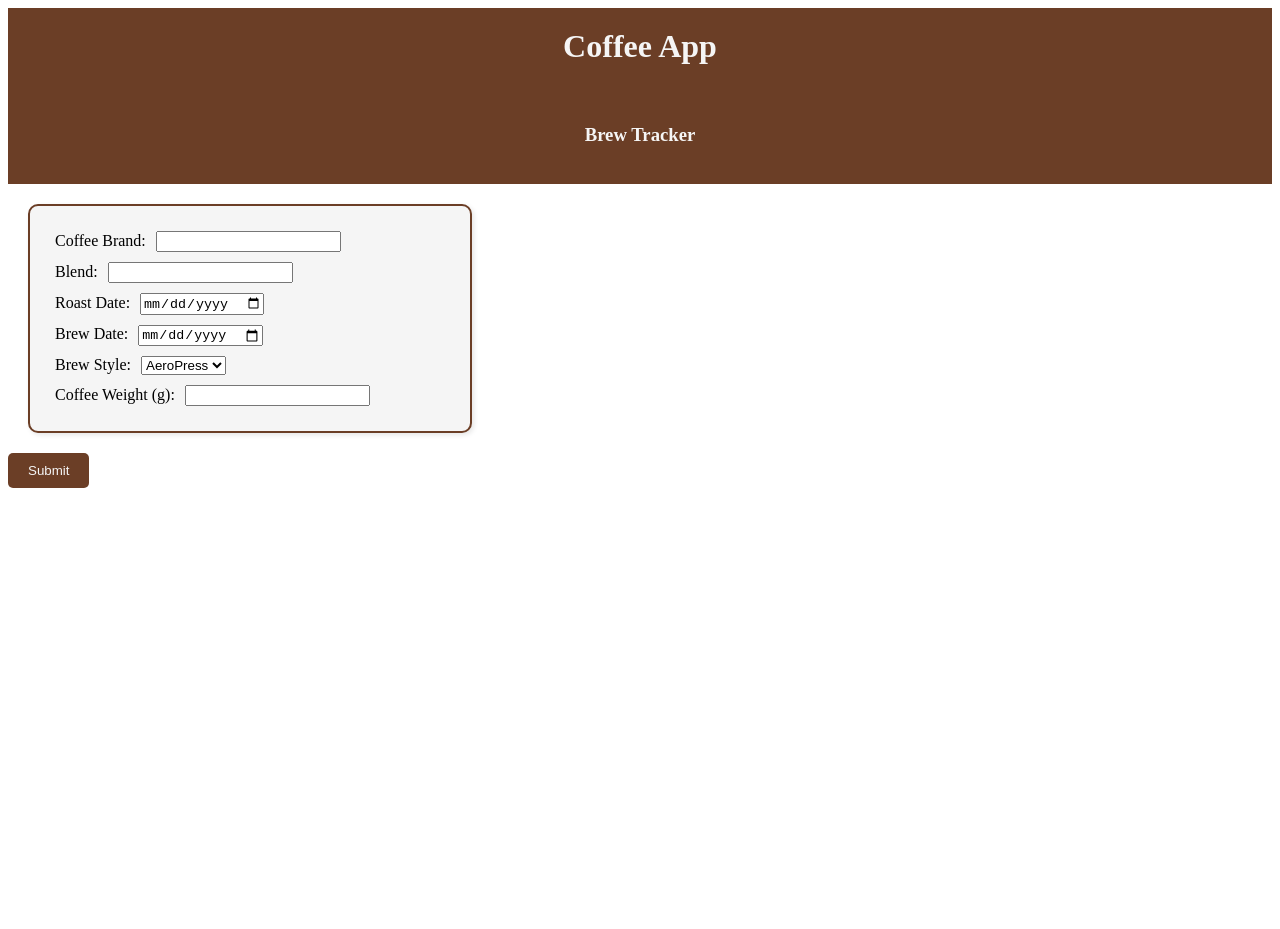
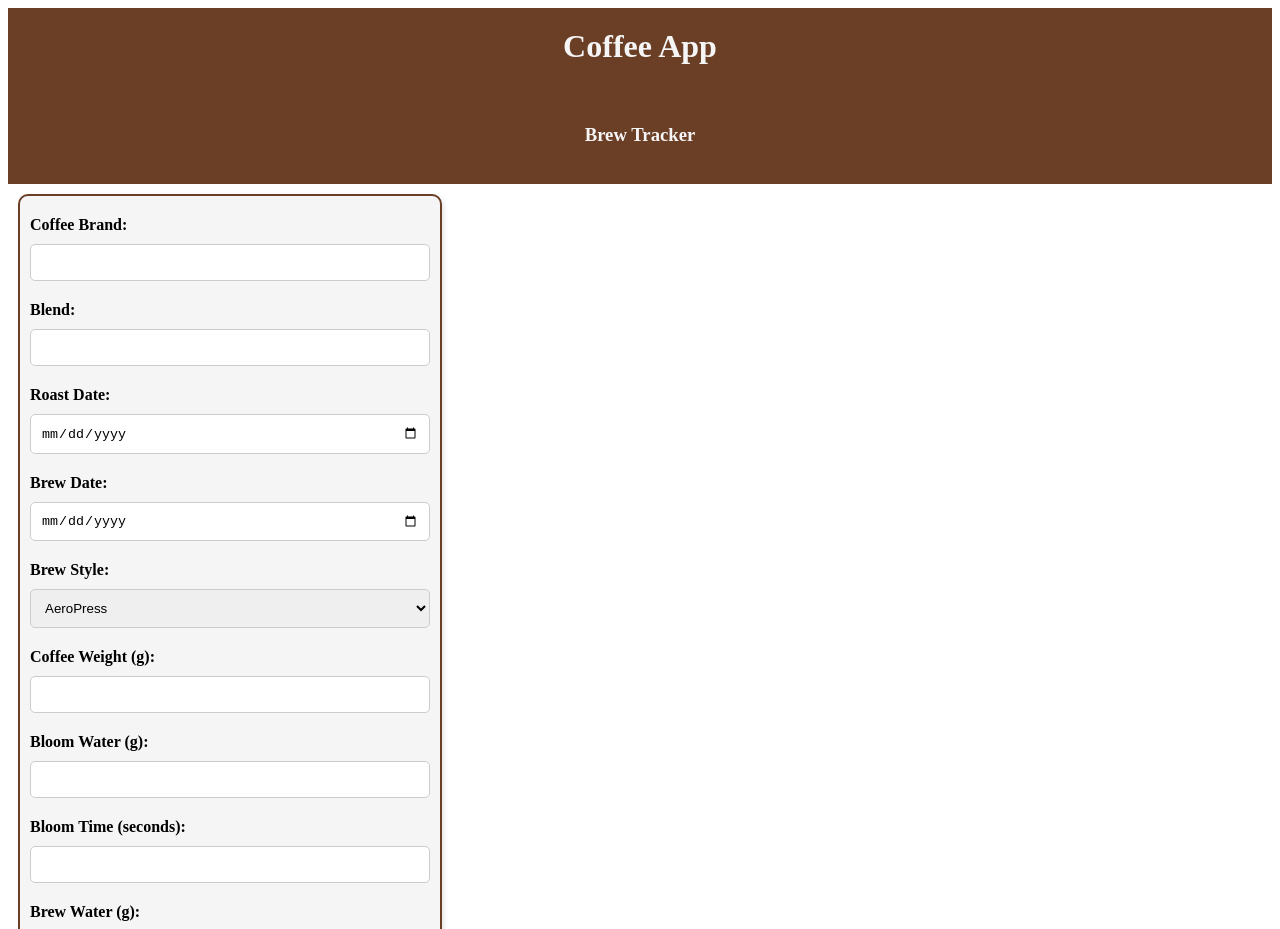
Before and after one commit to MitchellHayes/coffee-app, an Angular app: page / in a window 1280 px wide. Shown: the top 929 px of the page. Before the commit the page ends 800 px from the top, so only its background shows below. Built offline with nearby package versions, Linux system fonts and the light colour scheme.

Commit message:
Added new options to form and some reformatting

```diff
--- a/src/app/app.component.html
+++ b/src/app/app.component.html
@@ -1,4 +1,4 @@
 <div class="coffee-header">
-<h1>Coffee App</h1>
+  <h1>Coffee App</h1>
 </div>
-<app-main>
+<app-main> </app-main>
--- a/src/app/app.component.scss
+++ b/src/app/app.component.scss
@@ -1,5 +1,5 @@
-$coffee-brown: #6B3E26;
-$off-white: #F5F5F5;
+$coffee-brown: #6b3e26;
+$off-white: #f5f5f5;
 
 .coffee-header {
   background-color: $coffee-brown;
--- a/src/app/main/main.component.html
+++ b/src/app/main/main.component.html
@@ -4,27 +4,42 @@
 <form>
   <div class="coffee-card">
     <label for="coffeeBrand">Coffee Brand:</label>
-      <input type="text" id="coffeeBrand" name="coffeeBrand">
-      <br>
+    <input type="text" id="coffeeBrand" name="coffeeBrand" />
+    <br />
     <label for="blend">Blend:</label>
-      <input type="text" id="blend" name="blend">
-      <br>
+    <input type="text" id="blend" name="blend" />
+    <br />
     <label for="roastDate">Roast Date:</label>
-      <input type="date" id="roastDate" name="roastDate">
-      <br>
+    <input type="date" id="roastDate" name="roastDate" />
+    <br />
     <label for="brewtDate">Brew Date:</label>
-      <input type="date" id="brewDate" name="brewDate">
-      <br>
+    <input type="date" id="brewDate" name="brewDate" />
+    <br />
     <label for="brewStyle">Brew Style:</label>
     <select id="brewStyle" name="brewStyle">
       <option value="aeropress">AeroPress</option>
       <option value="chemex">Chemex</option>
       <option value="espresso">Espresso</option>
     </select>
-      <br>
+    <br />
     <label for="coffeeWeight">Coffee Weight (g):</label>
-      <input type="text" id="coffeeWeight" name="coffeeWeight">
-      <br>
+    <input type="text" id="coffeeWeight" name="coffeeWeight" />
+    <br />
+    <label for="bloomWater">Bloom Water (g):</label>
+    <input type="text" id="bloomWater" name="bloomWater" />
+    <br />
+    <label for="bloomTime">Bloom Time (seconds):</label>
+    <input type="" id="bloomTime" name="bloomTime" />
+    <br />
+    <label for="brewWater">Brew Water (g):</label>
+    <input type="text" id="brewWater" name="brewWater" />
+    <br />
+    <label for="brewTime">Brew Time (seconds):</label>
+    <input type="text" id="brewTime" name="brewTime" />
+    <br />
+    <label for="totalOutput">Total Output (g):</label>
+    <input type="text" id="totalOutput" name="totalOutput" />
+    <br />
   </div>
   <button class="coffee-btn" type="submit">Submit</button>
 </form>
--- a/src/app/main/main.component.scss
+++ b/src/app/main/main.component.scss
@@ -1,5 +1,5 @@
-$coffee-brown: #6B3E26;
-$off-white: #F5F5F5;
+$coffee-brown: #6b3e26;
+$off-white: #f5f5f5;
 
 .coffee-header {
   background-color: $coffee-brown;
@@ -17,27 +17,31 @@ $off-white: #F5F5F5;
   border: 2px solid $coffee-brown;
   border-radius: 10px;
   box-shadow: 2px 2px 5px rgba(0, 0, 0, 0.1);
-  margin: 20px;
-  padding: 20px;
+  margin: 10px;
+  padding: 10px;
   width: 400px;
+  display: flex;
+  flex-wrap: wrap;
 
   label {
-    margin: 5px;
+    width: 100%;
+    margin: 10px 0;
+    font-weight: bold;
   }
 
-  input {
-    margin: 5px;
-  }
-
+  input,
   select {
-    margin: 5px;
+    width: 100%;
+    padding: 10px;
+    margin-bottom: 10px;
+    border: 1px solid #ccc;
+    border-radius: 5px;
   }
 
   h2 {
     color: $coffee-brown;
     margin: 0;
   }
-
 }
 
 .coffee-btn {
@@ -47,6 +51,9 @@ $off-white: #F5F5F5;
   color: $off-white;
   cursor: pointer;
   padding: 10px 20px;
+  width: 100%;
+  margin-top: 20px;
+  text-align: center;
 
   &:hover {
     background-color: darken($coffee-brown, 10%);
```
Lines whose indentation alone changed are shown as unchanged.
